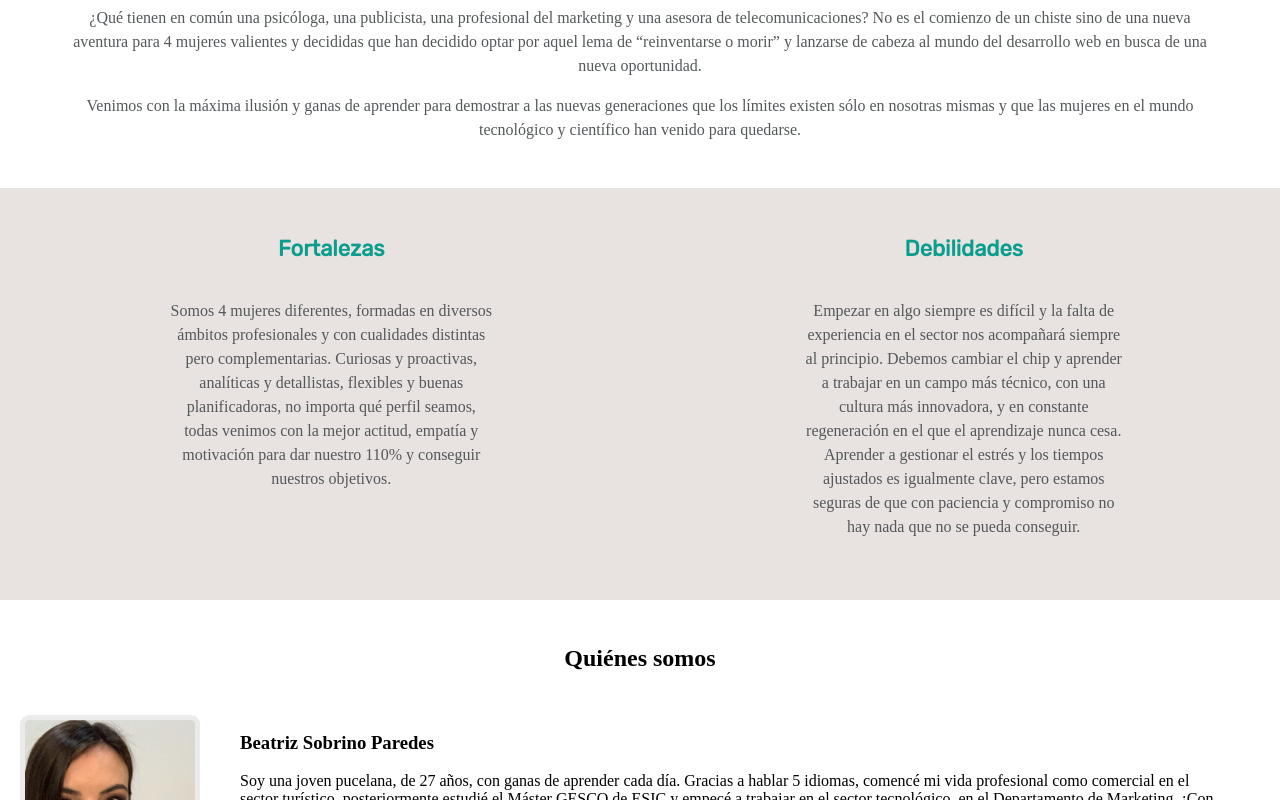
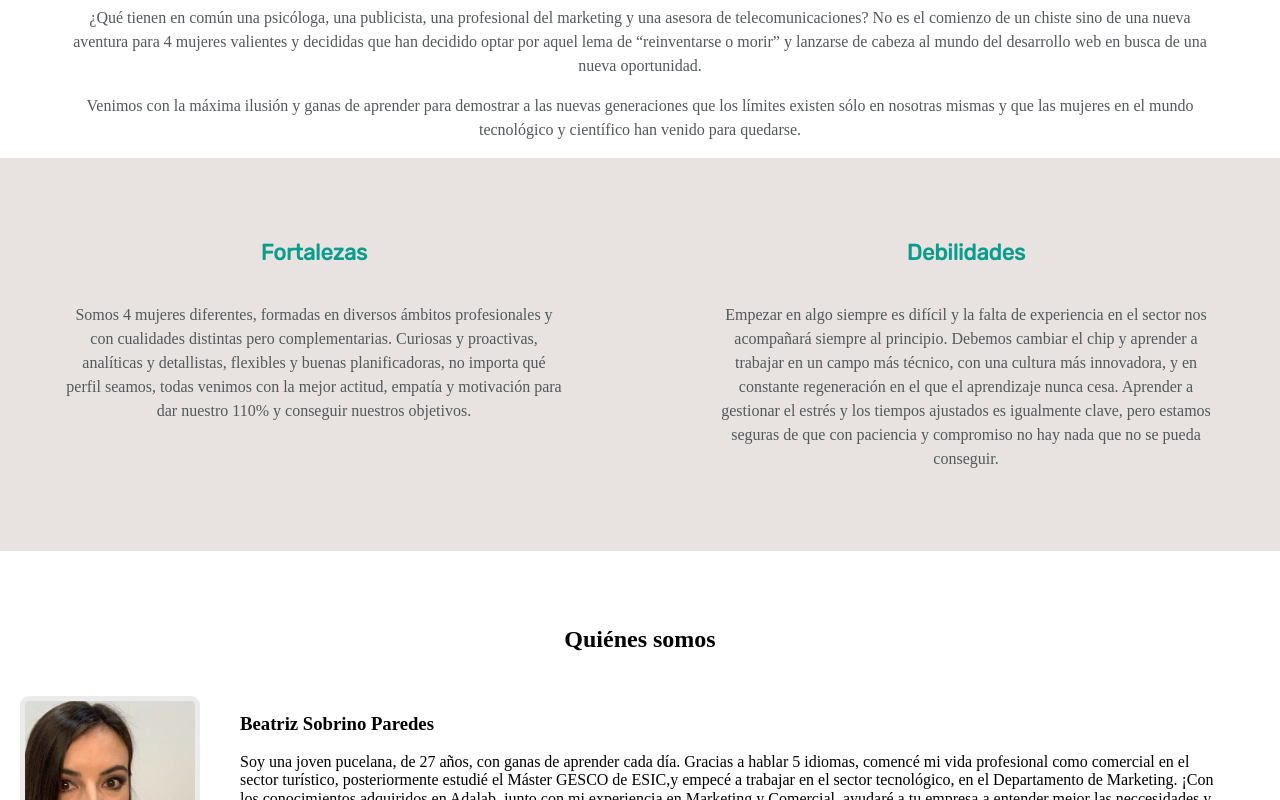
Before and after one commit to YolandaVergara/project-promo-h-module-1-team-2-mornings, a plain HTML site: page index.html in a window 1280 px wide. Shown: the part 539-1339 px from the top of the page. Drawn offline with nearby package versions, Linux system fonts and the light colour scheme.

Commit message:
W&S qualities updated with styles and responsive

```diff
--- a/styles/main.css
+++ b/styles/main.css
@@ -163,7 +163,23 @@ a:active {
   padding: 0% 5% 0% 5%;
 }
 
-/* FIN TEAM */
+/* QUALITIES S&F */
+
+.container__qualities {
+  display: flex;
+  box-sizing: border-box;
+  flex-direction: column;
+  justify-content: space-around;
+  background-color: #e8e2e1;
+  width: 100%;
+  padding: 5%;
+}
+
+.container__qualities__strengths {
+  width: 100%;
+  box-sizing: border-box;
+}
+
 .qualities {
   font-family: "Rubik", sans-serif;
   font-size: 22px;
@@ -182,22 +198,6 @@ a:active {
   color: #54585a;
 }
 
-.container__qualities {
-  display: flex;
-  box-sizing: border-box;
-  flex-direction: column;
-  justify-content: space-around;
-  padding: 30px 0px 45px 15px;
-  background-color: #e8e2e1;
-  width: 100%;
-  position: relative;
-  top: 30px;
-}
-
-.container__qualities__strengths {
-  width: 100%;
-  box-sizing: border-box;
-}
 
 .container__qualities__weaknesses {
   width: 100%;
@@ -207,13 +207,24 @@ a:active {
 @media all and (min-width: 768px) {
   .container__qualities {
     flex-direction: row;
+    justify-content: space-between;
+    align-items: baseline;
   }
 
   .container__qualities__weaknesses,
   .container__qualities__strengths {
-    max-width: 325px;
+    max-width: 400px;
+
   }
 }
+
+@media all and (min-width: 1200px) {
+
+  .container__qualities__weaknesses,
+  .container__qualities__strengths {
+    max-width: 500px;
+  }
+
 
   /* INDIVIDUAL BEA INICIO */
 
```
Lines whose indentation alone changed are shown as unchanged.
